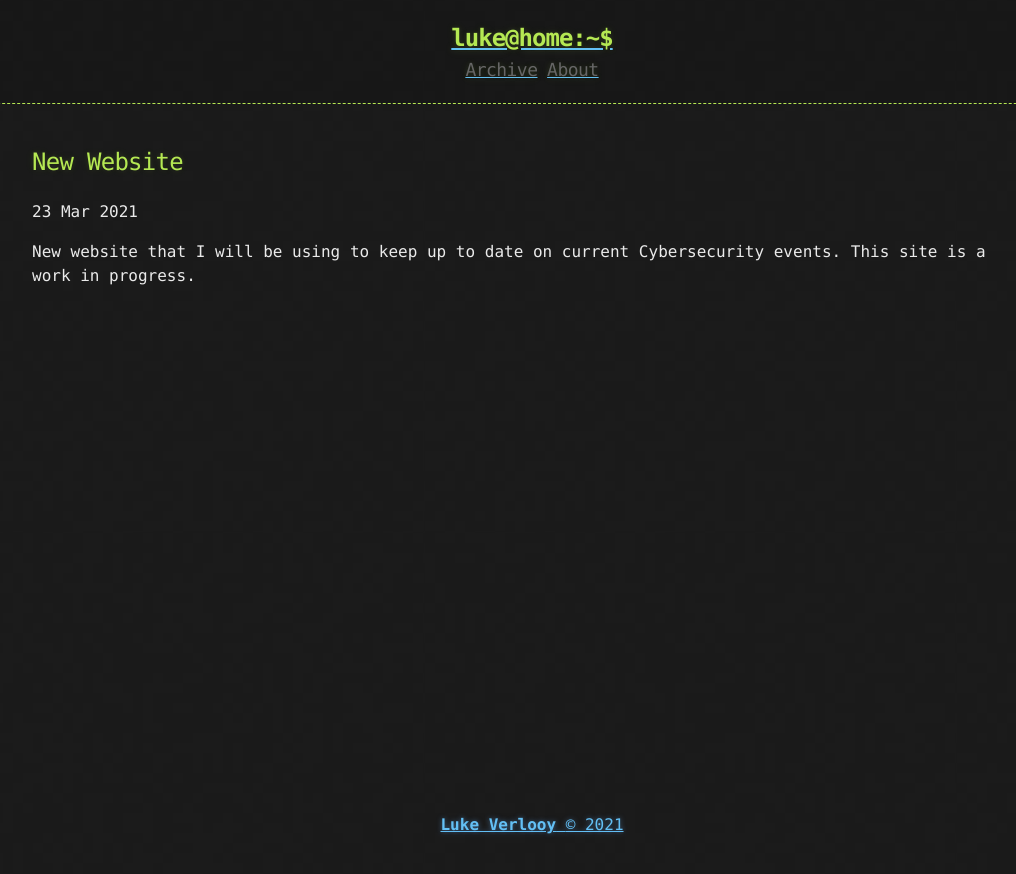
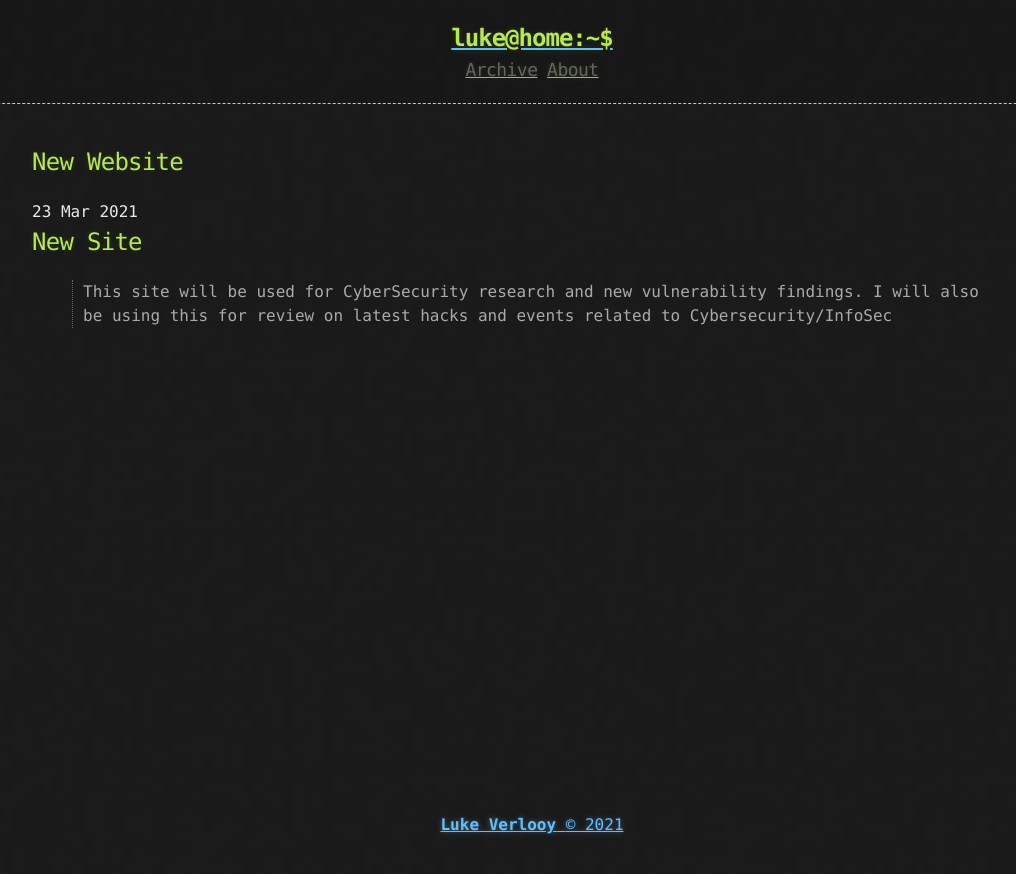
Before and after one commit to verlooy/verlooy.github.io, a Jekyll site: the page built from _posts/2021-03-23-blog1.md, in a window 1280 px wide. Shown: the top 874 px of the page, without its empty margins (108-1124 px from the left). Built offline with Jekyll 4.4.1, drawn with Linux system fonts in a browser that asks for light colours.

```diff
--- a/_config.yml
+++ b/_config.yml
@@ -30,4 +30,3 @@ plugins:
 # Custom variables
 owner : "Luke Verlooy"
 year : "2021"
-twitter : "twitter.com/lukeverlooy"
--- a/_posts/2021-03-23-blog1.md
+++ b/_posts/2021-03-23-blog1.md
@@ -3,5 +3,8 @@ title: New Website
 published: true
 ---
 
+## [](#header-2)New Site
 
-New website that I will be using to keep up to date on current Cybersecurity events. This site is a work in progress.
+> This site will be used for CyberSecurity research and new vulnerability findings.
+> I will also be using this for review on latest hacks and events
+> related to Cybersecurity/InfoSec
```
Also changed, not shown: assets/hack.jpg (added).
